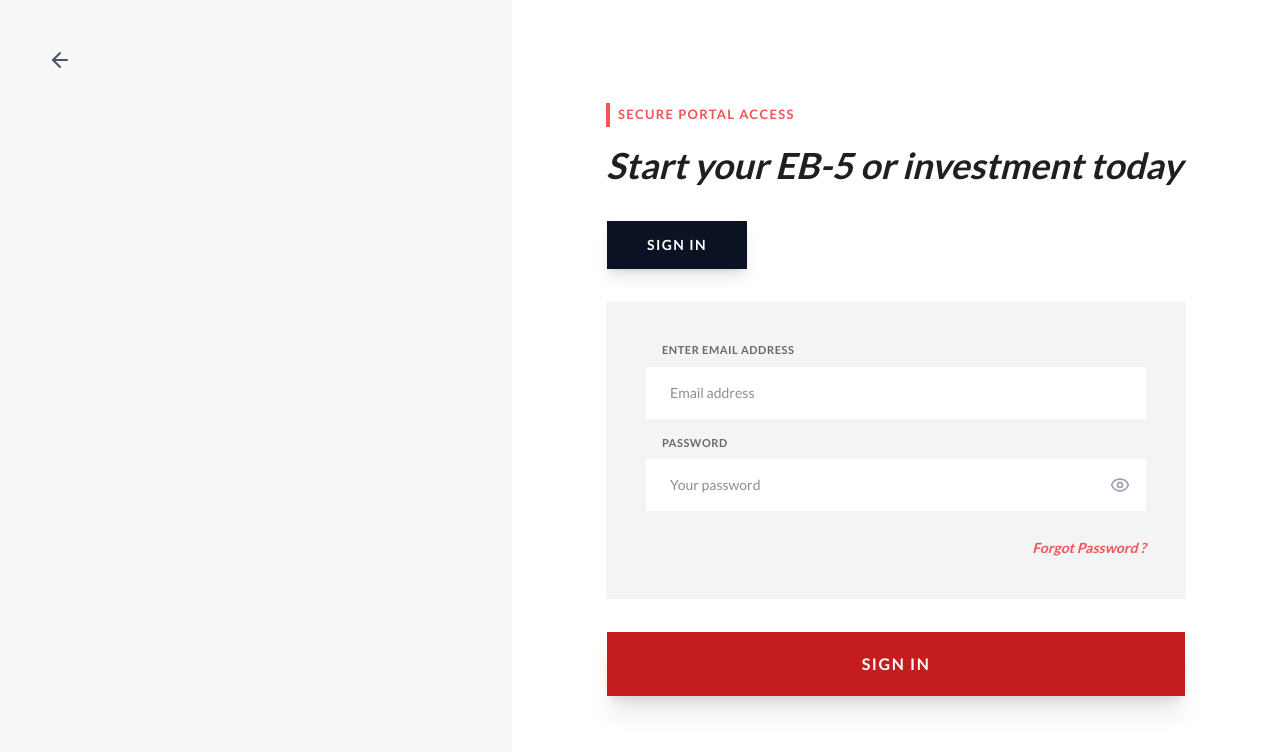
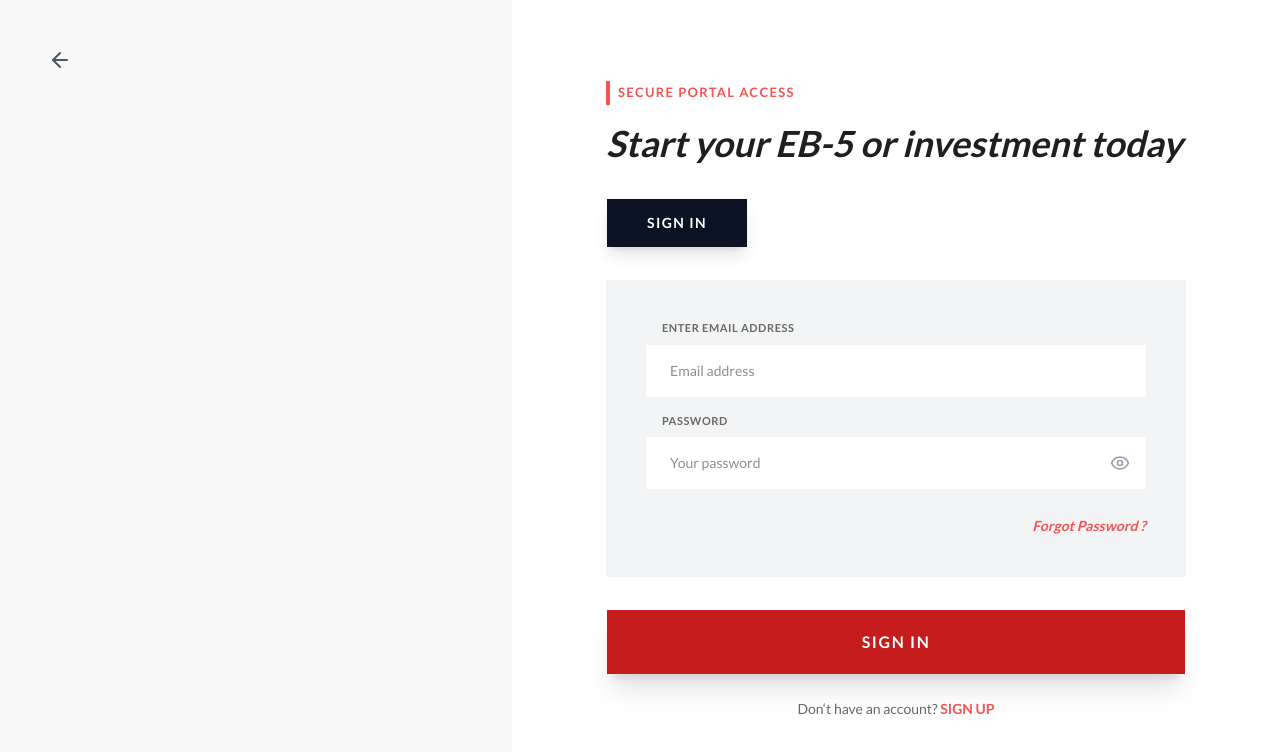
Before and after one commit to sharif57/winners_regionalcente_website, a Next.js app: page /auth/login in a window 1280 px wide. Shown: the top 752 px of the page. Built offline with nearby package versions, Linux system fonts and the light colour scheme; no server answers.

Commit message:
feat: add request evaluation form and user login page with authentication flow

```diff
--- a/src/app/(main)/request-evaluation/page.tsx
+++ b/src/app/(main)/request-evaluation/page.tsx
@@ -42,14 +42,11 @@
     const handleSubmit = async (e: React.FormEvent<HTMLFormElement>) => {
         e.preventDefault();
         try {
-            //   "email": "vt-cV37LYgJzOnX@HnI.jjo",
-            //   "full_name": "string",
-            //   "message": "string",
             const data = {
                 full_name: fullName,
                 phone,
                 email,
-                message,
+                message: question,
             }
             const response = await sendEvaluationRequest(data).unwrap();
             toast.success(response?.message || "Evaluation request submitted successfully!");
--- a/src/app/auth/login/page.tsx
+++ b/src/app/auth/login/page.tsx
@@ -168,8 +168,7 @@
                 >
                     {isLoading ? "Signing In..." : "Sign In"}
                 </Button>
-
-                {/* <p className="text-center text-[#696969] text-sm font-medium">
+                <p className="text-center text-[#696969] text-sm font-medium">
                     Don&lsquo;t have an account?{" "}
                     <Link
                         href="/auth/register"
@@ -177,7 +176,7 @@
                     >
                         Sign Up
                     </Link>
-                </p> */}
+                </p>
             </div>
         </div>
     );
```
